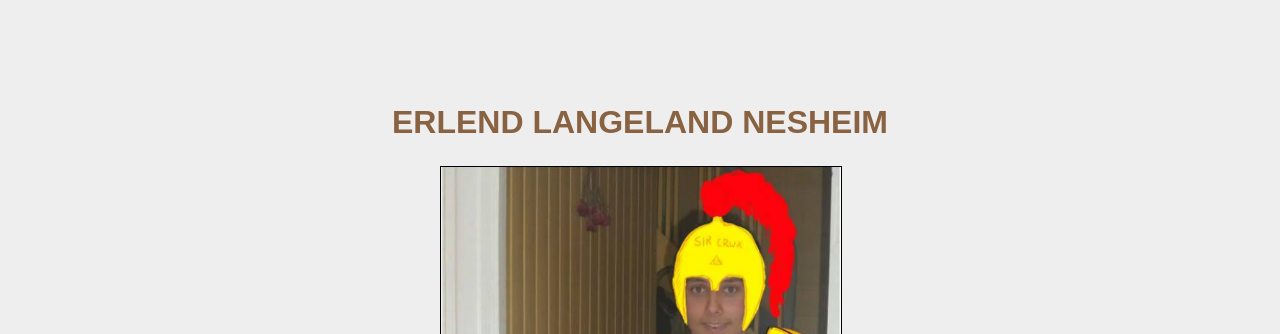
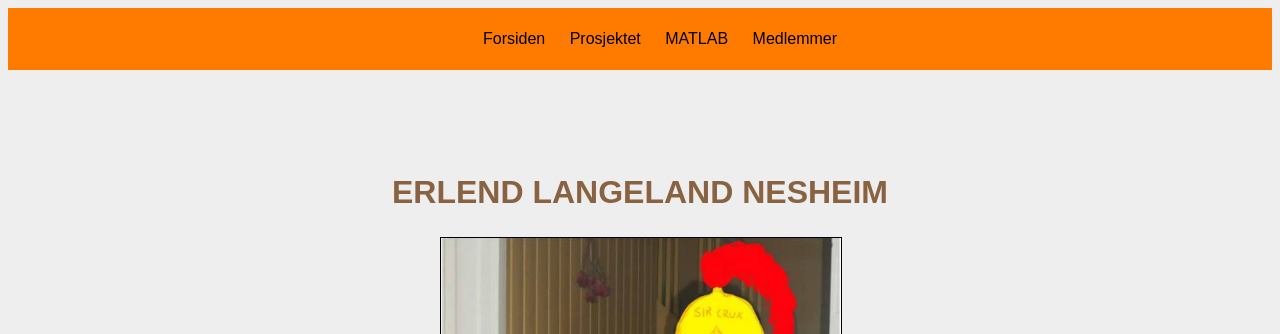
Before and after one commit to h586625/ING102, a plain HTML site: page medlemmer/erlend/erlend.html in a window 1280 px wide. Shown: the top 334 px of the page. Drawn offline with Linux system fonts and the light colour scheme.

Commit message:
Legg til meny i toppen av nettsiden

```diff
--- a/css/main.css
+++ b/css/main.css
@@ -60,6 +60,32 @@ tr:nth-child(2n) {
   text-transform: uppercase;
   color: rgb(136, 98, 65);
 }
+
+.menu {
+  background-color: #FF7B00;
+  text-align: center;
+  font-family: Arial;
+}
+
+  .menu__items {
+    margin: 0;
+  }
+
+    .menu__item {
+      display: inline-block;
+      height: 100%;
+    }
+
+      .menu__link {
+        display: inline-block;
+        padding: 20px 10px;
+        text-decoration: none;
+        color: #000000;
+        transition: 0.2s all;
+      }
+      .menu__link:hover {
+        background-color: rgb(255, 163, 78);
+      }
 
 /* ==========================================================================
    Forside
--- a/medlemmer/erlend/erlend.html
+++ b/medlemmer/erlend/erlend.html
@@ -6,6 +6,14 @@
         <link rel="stylesheet" href="../../css/main.css">
     </head>
         <body>
+            <nav class="menu">
+                <ul class="menu__items">
+                    <li class="menu__item"><a class="menu__link" href="../../index.html">Forsiden</a></li>
+                    <li class="menu__item"><a class="menu__link" href="../../prosjekt.html">Prosjektet</a></li>
+                    <li class="menu__item"><a class="menu__link" href="#">MATLAB</a></li>
+                    <li class="menu__item"><a class="menu__link" href="../../index.html#members">Medlemmer</a></li>
+                </ul>
+            </nav>
 
             <h1 class="main-heading">Erlend Langeland Nesheim</h1>
             <div class="container">
```
Also changed, not shown: index.html (+16 -7 lines), medlemmer/cathrine/cathrine.html (+8 -0 lines), medlemmer/christoffer/christoffer.html (+9 -0 lines), medlemmer/daniel/daniel.html (+9 -0 lines), medlemmer/lars/lars.html (+9 -0 lines), medlemmer/mathias/mathiasNupen.html (+8 -0 lines), prosjekt.html (+9 -0 lines).
